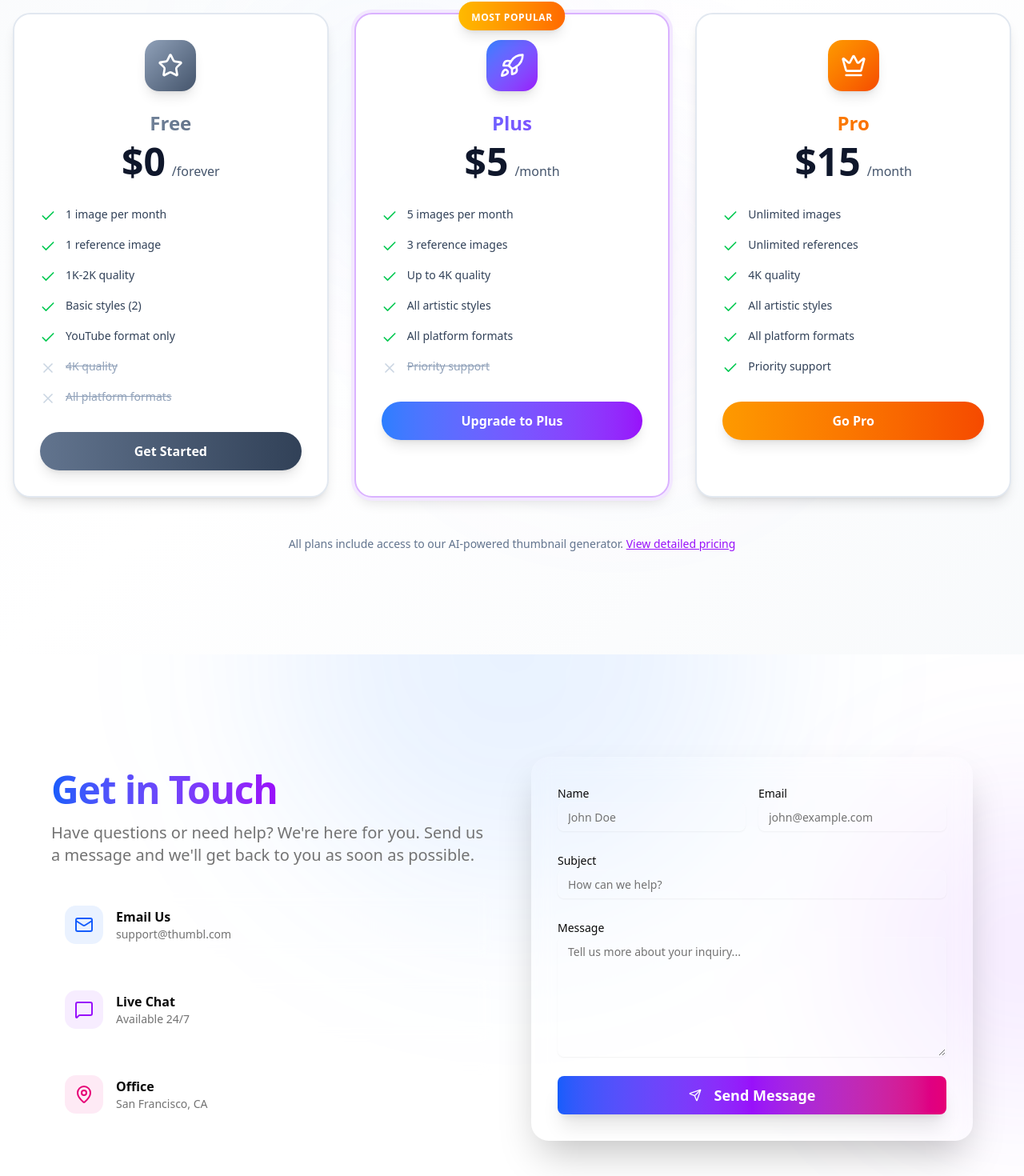
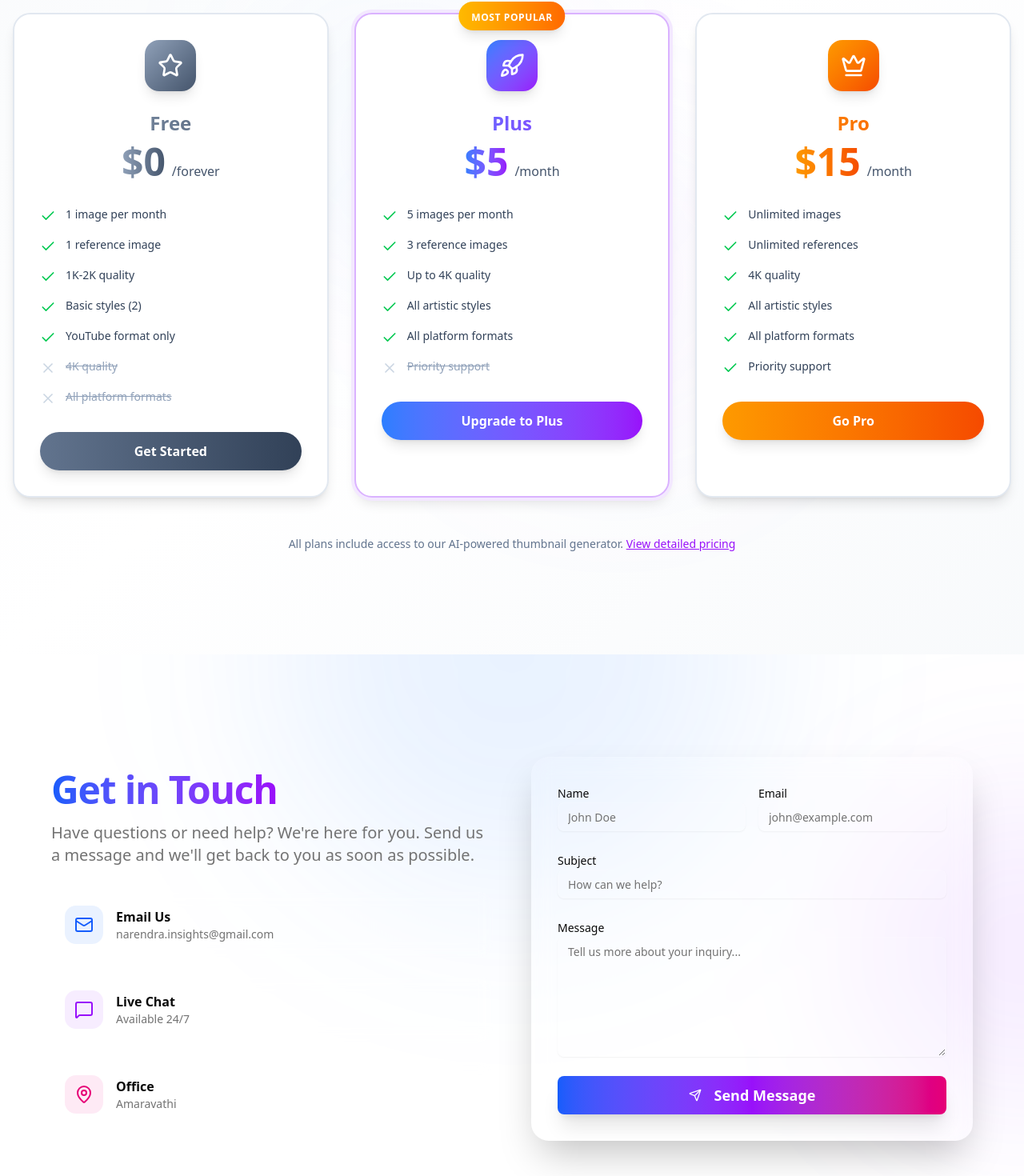
Before and after one commit to narendraAnalytics/Thumbl, a Next.js app: page / in a window 1280 px wide. Shown: the part 2116-3586 px from the top of the page at 80% size. Built offline with nearby package versions, Linux system fonts and the light colour scheme; no server answers.

Commit message:
Added linkedIn link

```diff
--- a/src/components/ContactSection.tsx
+++ b/src/components/ContactSection.tsx
@@ -45,7 +45,7 @@ export function ContactSection() {
                                 {
                                     icon: Mail,
                                     title: "Email Us",
-                                    value: "support@thumbl.com",
+                                    value: "narendra.insights@gmail.com",
                                     color: "bg-blue-500/10 text-blue-600"
                                 },
                                 {
@@ -57,7 +57,7 @@ export function ContactSection() {
                                 {
                                     icon: MapPin,
                                     title: "Office",
-                                    value: "San Francisco, CA",
+                                    value: "Amaravathi",
                                     color: "bg-pink-500/10 text-pink-600"
                                 }
                             ].map((item, index) => (
--- a/src/components/Footer.tsx
+++ b/src/components/Footer.tsx
@@ -25,7 +25,7 @@ const footerLinks = {
 const socialLinks = [
     { icon: Twitter, href: "#", label: "Twitter" },
     { icon: Github, href: "#", label: "GitHub" },
-    { icon: Linkedin, href: "#", label: "LinkedIn" },
+    { icon: Linkedin, href: "https://www.linkedin.com/in/nk-analytics", label: "LinkedIn",target: "_blank", rel: "noopener noreferrer"},
 ]
 
 export function Footer() {
@@ -60,6 +60,8 @@ export function Footer() {
                                     href={social.href}
                                     className="rounded-full bg-white/5 p-2 text-muted-foreground transition-all hover:bg-white/10 hover:text-white"
                                     aria-label={social.label}
+                                    target={social.target}
+                                    rel={social.rel}
                                 >
                                     <social.icon className="h-5 w-5" />
                                 </Link>
--- a/src/components/PricingSection.tsx
+++ b/src/components/PricingSection.tsx
@@ -131,7 +131,7 @@ export function PricingSection() {
                 {/* Pricing */}
                 <div className="text-center mb-8">
                   <div className="flex items-baseline justify-center">
-                    <span className="text-5xl font-extrabold text-slate-900">${plan.price}</span>
+                    <span className={`text-5xl font-extrabold bg-gradient-to-r ${plan.gradientFrom} ${plan.gradientTo} bg-clip-text text-transparent`}>${plan.price}</span>
                     <span className="text-slate-600 ml-2">/{plan.period}</span>
                   </div>
                 </div>
```
